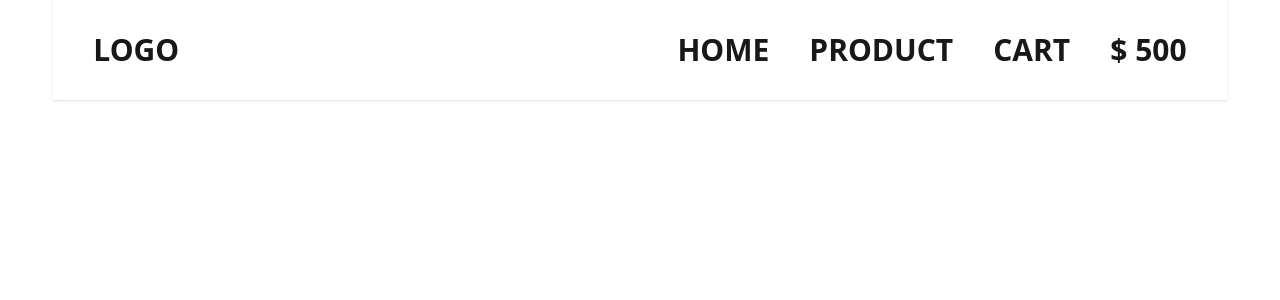
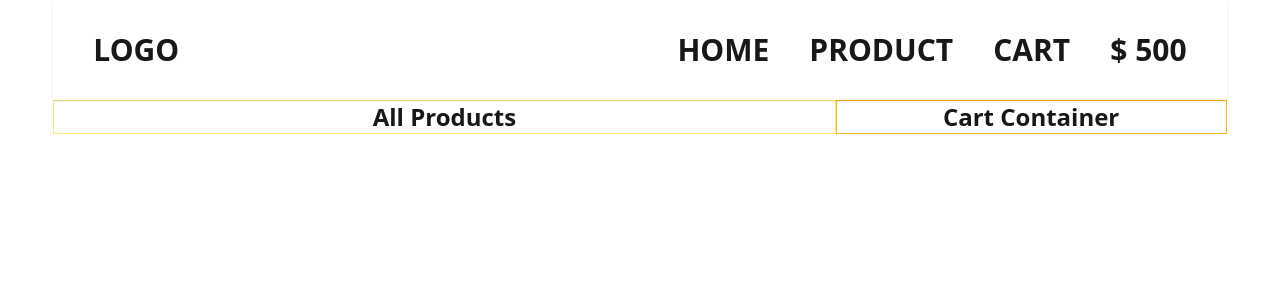
Before and after one commit to sadhin28/project-3, a React (Vite) app: page / in a window 1280 px wide. Shown: the top 300 px of the page. Built offline with nearby package versions, Linux system fonts and the light colour scheme.

Commit message:
add all product section and cart container

```diff
--- a/src/App.jsx
+++ b/src/App.jsx
@@ -1,9 +1,16 @@
 import './App.css'
 import Navbar from './components/Navbar/Navbar'
+import Allproducts from './components/Allproducts/Allproducts'
+import Cartcontainer from './components/Cartscontainer/Cartcontainer'
 function App() {
   return (
     <div>
     <Navbar></Navbar>
+    {/* All Product Div */}
+    <div className='flex justify-between '>
+      <Allproducts></Allproducts>
+      <Cartcontainer></Cartcontainer>
+    </div>
 
     </div>
   )
--- /dev/null
+++ b/src/components/Allproducts/Allproducts.jsx
@@ -0,0 +1,9 @@
+const Allproducts = () => {
+    return (
+        <div className="w-2/3 border border-amber-200 text-center">
+            <h1 className="text-2xl font-bold">All Products</h1>
+        </div>
+    );
+};
+
+export default Allproducts;
--- /dev/null
+++ b/src/components/Cartscontainer/Cartcontainer.jsx
@@ -0,0 +1,9 @@
+const Cartcontainer = () => {
+    return (
+        <div className=" text-center w-1/3 border border-amber-400">
+            <h1 className="text-2xl font-bold">Cart Container</h1>
+        </div>
+    );
+};
+
+export default Cartcontainer;
```
